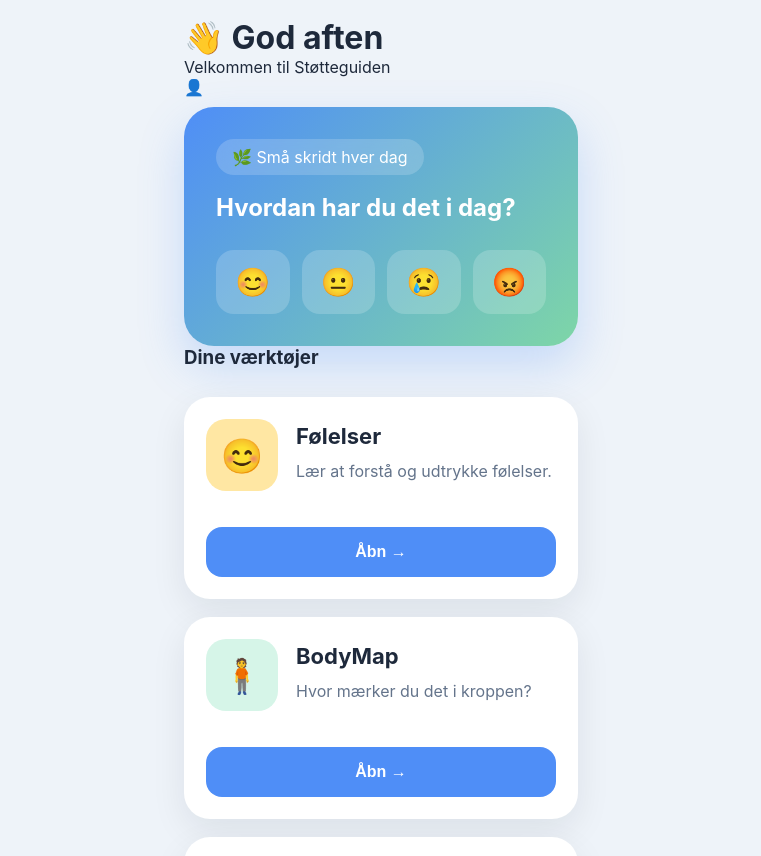
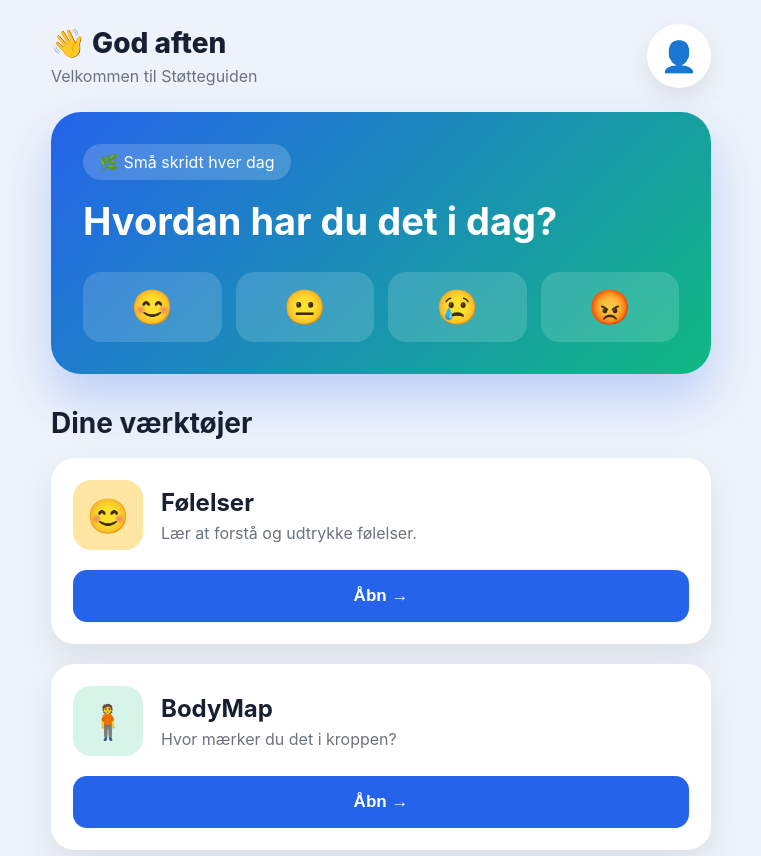
Before and after one commit to talhaahussein-design/St-tteguide, a React (Vite) app: page / in a window 1280 px wide. Shown: the top 856 px of the page, without its empty margins (259-1020 px from the left). Built offline with nearby package versions, Linux system fonts and the light colour scheme.

Commit message:
Refactor CSS styles for improved layout and design

```diff
--- a/src/index.css
+++ b/src/index.css
@@ -6,8 +6,8 @@ box-sizing:border-box;
 
 body{
   font-family:Inter,system-ui,sans-serif;
-background:#eef3f9;
-color:#1e293b;
+  background:#eef3fb;
+  color:#172033;
 }
 
 #root{
@@ -15,132 +15,101 @@ min-height:100vh;
 }
 
 .home{
-max-width:430px;
+  max-width:700px;
   margin:auto;
-min-height:100vh;
-padding:18px;
-padding-bottom:110px;
+  padding:24px 20px 120px;
 }
 
 /* HEADER */
 
-.header{
+.topbar{
   display:flex;
+  justify-content:space-between;
   align-items:center;
-justify-content:space-between;
-margin-bottom:22px;
+  margin-bottom:24px;
 }
 
-.logo{
-width:58px;
-height:58px;
-border-radius:18px;
-background:linear-gradient(135deg,#4F8EF7,#7ED6A7);
+.topbar h1{
+  font-size:28px;
+  font-weight:800;
+}
+
+.topbar p{
+  color:#6b7280;
+  margin-top:6px;
+}
+
+.avatar{
+  width:64px;
+  height:64px;
+  border-radius:50%;
+  background:white;
   display:flex;
   align-items:center;
   justify-content:center;
-font-size:28px;
-color:white;
-box-shadow:0 10px 25px rgba(79,142,247,.25);
-}
-
-.header h3{
-font-size:22px;
-font-weight:800;
-}
-
-.header span{
-font-size:14px;
-color:#64748b;
-}
-
-.profileButton{
-width:52px;
-height:52px;
-border:none;
-border-radius:50%;
-background:white;
-font-size:22px;
-cursor:pointer;
+  font-size:30px;
   box-shadow:0 10px 25px rgba(0,0,0,.08);
 }
 
 /* HERO */
 
 .hero{
-margin-top:10px;
+  background:linear-gradient(135deg,#2563eb,#10b981);
+  color:white;
+  border-radius:30px;
   padding:32px;
-border-radius:30px;
-background:linear-gradient(135deg,#4F8EF7,#7ED6A7);
-color:white;
-box-shadow:0 20px 45px rgba(79,142,247,.25);
+  margin-bottom:32px;
+  box-shadow:0 25px 50px rgba(37,99,235,.25);
 }
 
 .badge{
   display:inline-block;
+  background:rgba(255,255,255,.18);
   padding:8px 16px;
   border-radius:999px;
-background:rgba(255,255,255,.18);
   margin-bottom:18px;
-backdrop-filter:blur(10px);
 }
 
-.hero h1{
-font-size:34px;
-font-weight:800;
-margin-bottom:12px;
+.hero h2{
+  font-size:38px;
+  margin-bottom:28px;
 }
-
-.hero p{
-opacity:.95;
-line-height:1.6;
-}
-
-/* MOODS */
 
 .moods{
   display:flex;
-gap:12px;
-margin-top:28px;
+  gap:14px;
 }
 
 .moods button{
   flex:1;
-height:64px;
+  height:70px;
   border:none;
   border-radius:18px;
-background:rgba(255,255,255,.18);
+  background:rgba(255,255,255,.15);
   color:white;
-font-size:28px;
+  font-size:34px;
   cursor:pointer;
-transition:.25s;
 }
 
-.moods button:hover{
-transform:translateY(-4px);
+/* SECTION */
+
+.sectionTitle{
+  font-size:28px;
+  margin-bottom:18px;
 }
 
-/* MODULES */
+/* CARDS */
 
 .moduleGrid{
   display:grid;
-gap:18px;
-margin-top:28px;
+  gap:20px;
 }
 
 .moduleCard{
   background:white;
-border-radius:26px;
+  border-radius:24px;
   padding:22px;
-box-shadow:0 12px 35px rgba(15,23,42,.08);
-display:flex;
-flex-direction:column;
-gap:18px;
-transition:.25s;
-}
-
-.moduleCard:hover{
-transform:translateY(-4px);
+  box-shadow:0 15px 35px rgba(0,0,0,.08);
 }
 
 .moduleTop{
@@ -149,75 +118,38 @@ gap:18px;
   align-items:center;
 }
 
-.moduleContent{
-flex:1;
-}
 .moduleIcon{
-width:72px;
-height:72px;
-border-radius:20px;
+  width:70px;
+  height:70px;
+  border-radius:18px;
   display:flex;
   align-items:center;
   justify-content:center;
   font-size:34px;
-margin-bottom:18px;
 }
 
 .moduleContent h2{
-font-size:22px;
-margin-bottom:10px;
+  font-size:24px;
+  margin-bottom:6px;
 }
 
 .moduleContent p{
-color:#64748b;
-line-height:1.6;
-margin-bottom:20px;
+  color:#6b7280;
 }
 
 .moduleButton{
+  margin-top:20px;
   width:100%;
-height:50px;
+  height:52px;
   border:none;
-border-radius:16px;
-background:#4F8EF7;
+  border-radius:14px;
+  background:#2563eb;
   color:white;
-font-size:16px;
+  font-size:17px;
   font-weight:700;
   cursor:pointer;
 }
 
-/* BOTTOM NAV */
-
-.bottomNav{
-position:fixed;
-left:50%;
-bottom:18px;
-transform:translateX(-50%);
-width:min(390px,calc(100% - 24px));
-background:white;
-border-radius:24px;
-padding:14px;
-display:flex;
-justify-content:space-around;
-box-shadow:0 15px 40px rgba(0,0,0,.12);
+.moduleButton:hover{
+  background:#1d4ed8;
 }
-
-.navItem{
-background:none;
-border:none;
-display:flex;
-flex-direction:column;
-align-items:center;
-gap:4px;
-font-size:24px;
-color:#64748b;
-cursor:pointer;
-}
-
-.navItem small{
-font-size:12px;
-}
-
-.navItem.active{
-color:#4F8EF7;
-}
```
Lines whose indentation alone changed are shown as unchanged.
